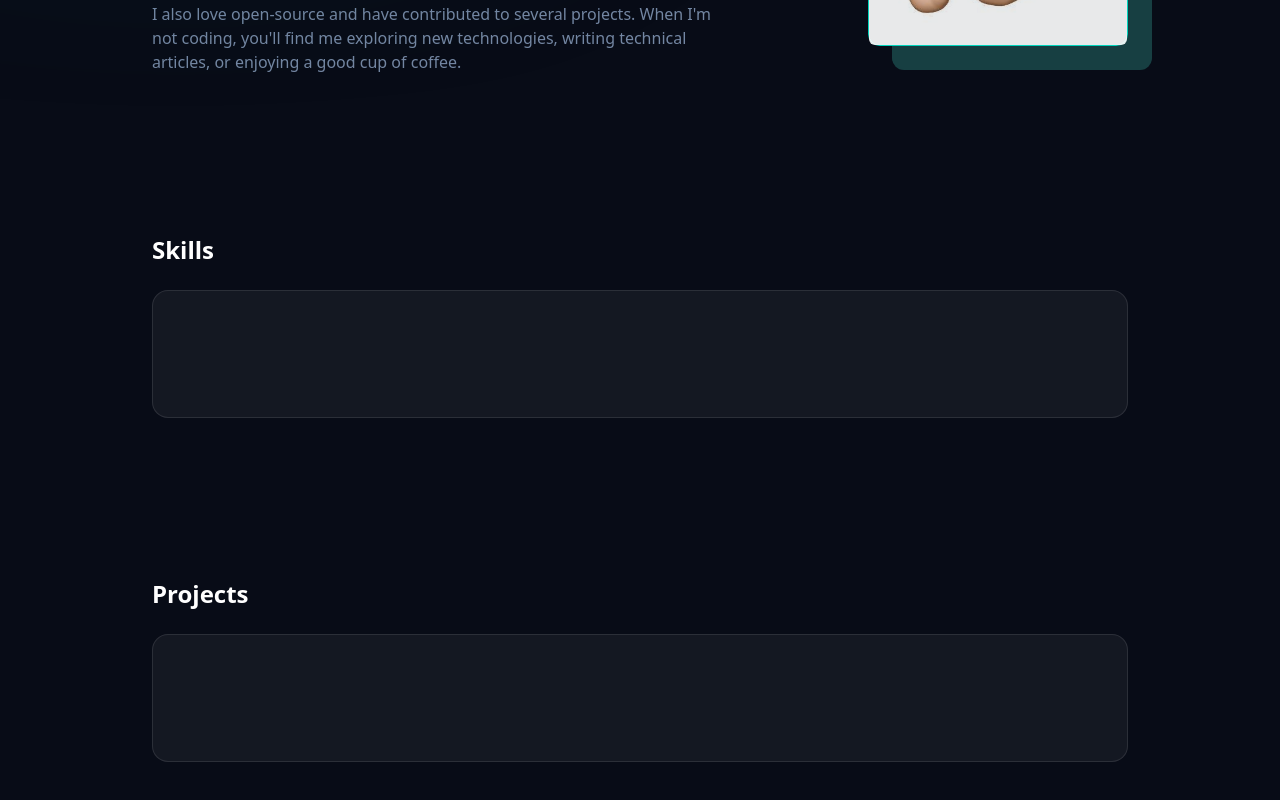
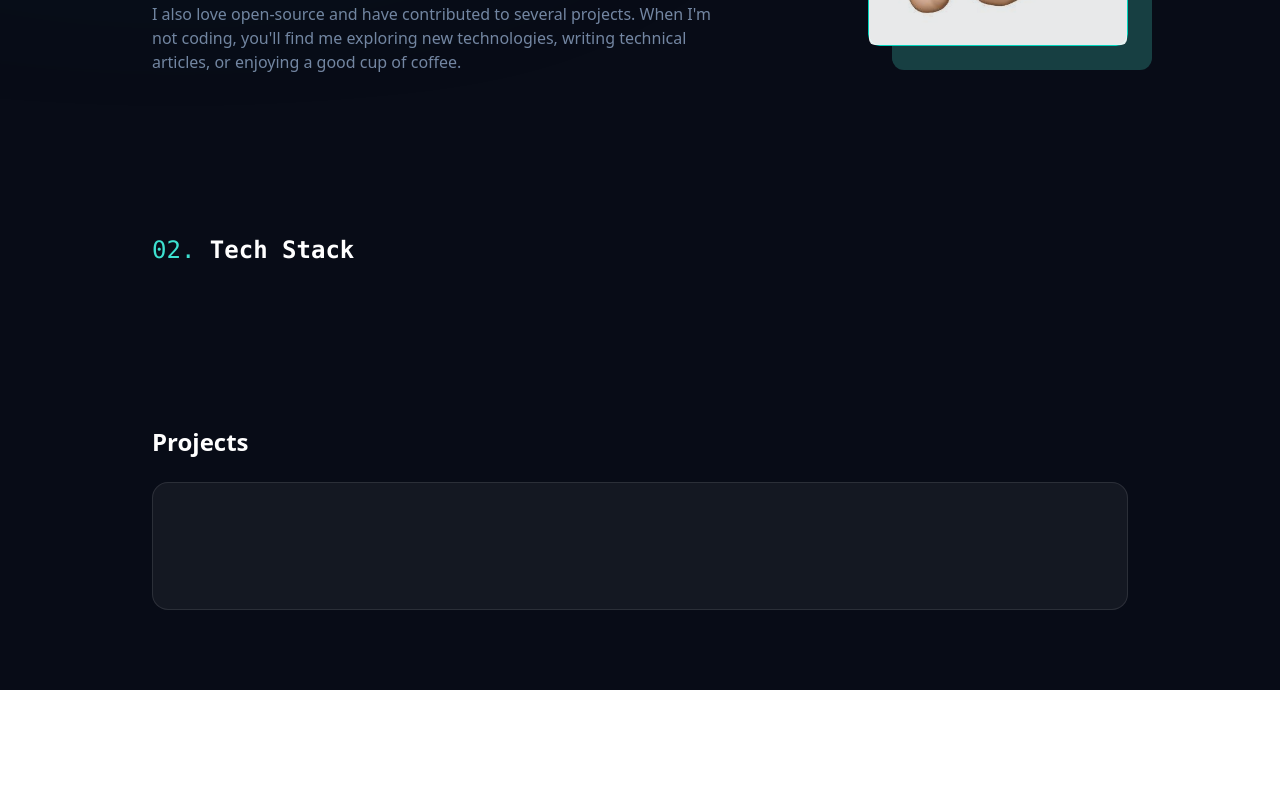
Before and after one commit to harshithkalki/Harshith_portfolio, a React (Vite) app: page / in a window 1280 px wide. Shown: the part 1210-2010 px from the top of the page. After the commit the page ends 1900 px from the top, so only its background shows below. Built offline with nearby package versions, Linux system fonts and the light colour scheme.

Commit message:
home Scrollchanges

```diff
--- a/src/App.tsx
+++ b/src/App.tsx
@@ -1,6 +1,7 @@
 import About from "./components/About";
 import Hero from "./components/Hero";
 import NavBar from "./components/NavBar";
+import Skills from "./components/Skills";
 function Section({ id, title }: { id: string; title: string }) {
   return (
     <section id={id} className="mx-auto max-w-5xl px-6 py-20">
@@ -20,9 +21,10 @@ function App() {
         <NavBar />
         <Hero />
         <About />
+        <Skills />
 
         {/* <Section id="about" title="About" /> */}
-        <Section id="skills" title="Skills" />
+        {/* <Section id="skills" title="Skills" /> */}
         <Section id="projects" title="Projects" />
       </div>
     </>
--- a/src/components/Hero.tsx
+++ b/src/components/Hero.tsx
@@ -2,7 +2,7 @@ import CodeBox from "./CodeBox";
 
 const Hero = () => {
   return (
-    <div className="relative ">
+    <div className="relative" id="home">
       <div className="flex mx-auto max-w-7xl items-center min-h-screen md:min-h-[90vh] xl:px-0 px-8 text-wrap">
         <div>
           <div className="text-[#3de0d0] text-lg font-sans ">
--- a/src/components/NavBar.tsx
+++ b/src/components/NavBar.tsx
@@ -25,7 +25,12 @@ const NavBar = () => {
       <header className="sticky top-0 z-50 bg-[rgb(9,14,26)] opacity-70  ">
         <div className="px-5 md:max-w-7xl mx-auto xl:px-8">
           <div className="py-6  justify-between items-center flex">
-            <div className="font-mono  text-[#3edece] text-lg">{"<dev />"}</div>
+            <div
+              className="font-mono  text-[#3edece] text-lg cursor-pointer"
+              onClick={() => scrollToSection("home")}
+            >
+              {"<dev />"}
+            </div>
             <nav className="hidden md:flex items-center gap-6">
               {navItems.map((item, index) => (
                 <button
--- /dev/null
+++ b/src/components/Skills.tsx
@@ -0,0 +1,11 @@
+const Skills = () => {
+  return (
+    <section id="skills" className="w-screen md:max-w-5xl mx-auto  px-6 py-20">
+      <pre className="text-2xl font-semibold">
+        <span className="font-normal text-[#3de0d0]">02. </span>Tech Stack
+      </pre>
+    </section>
+  );
+};
+
+export default Skills;
```
